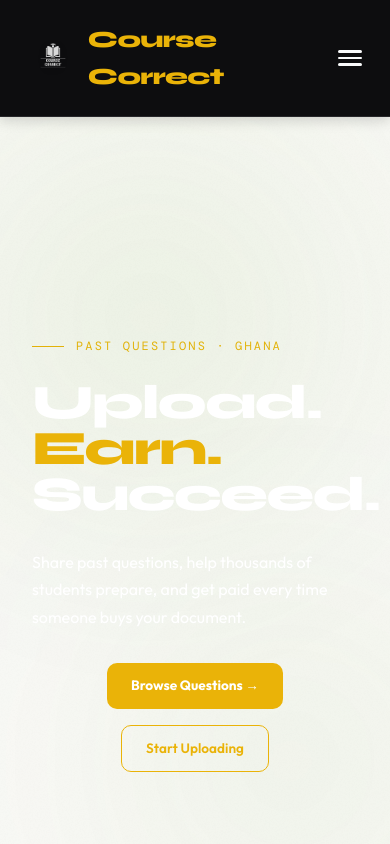
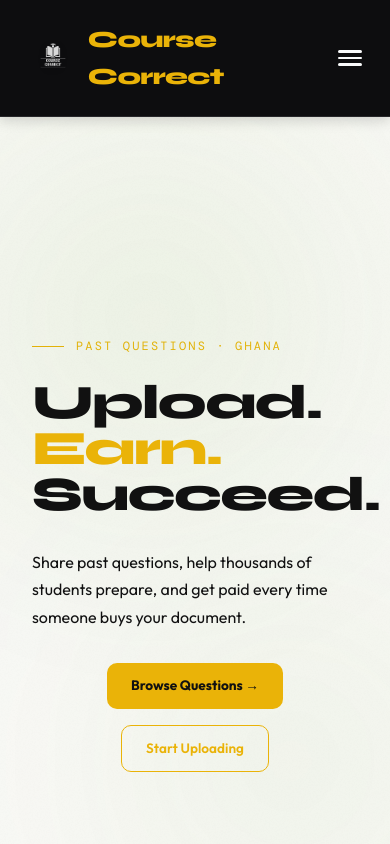
Before and after one commit to mishael6/Course_correct-frontend-, a React (Vite) app: page / in a window 390 px wide. Shown: the top 844 px of the page. Built offline with nearby package versions, Linux system fonts and the light colour scheme.

Commit message:
feat: implement responsive landing page with custom typography and animated UI components

```diff
--- a/src/index.css
+++ b/src/index.css
@@ -12,7 +12,7 @@
   --bg-color: #F8F8F5;
   --bg-alt: #F0F0EC;
 
-  --text-main: #FFFFFF;
+  --text-main: #111111;
   --text-muted: #6B6B6B;
   --text-light: #9A9A9A;
 
--- a/src/pages/LandingPage.jsx
+++ b/src/pages/LandingPage.jsx
@@ -180,7 +180,7 @@ const LandingPage = () => {
           font-family: 'DM Mono', monospace;
           font-size: 0.75rem;
           letter-spacing: 0.1em;
-          color: var(--text-main);
+          color: white;
           text-transform: uppercase;
           flex-shrink: 0;
         }
```
